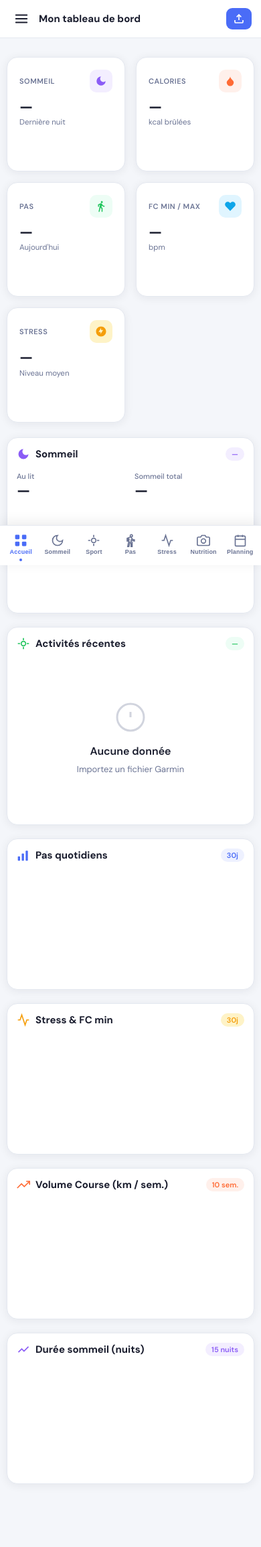
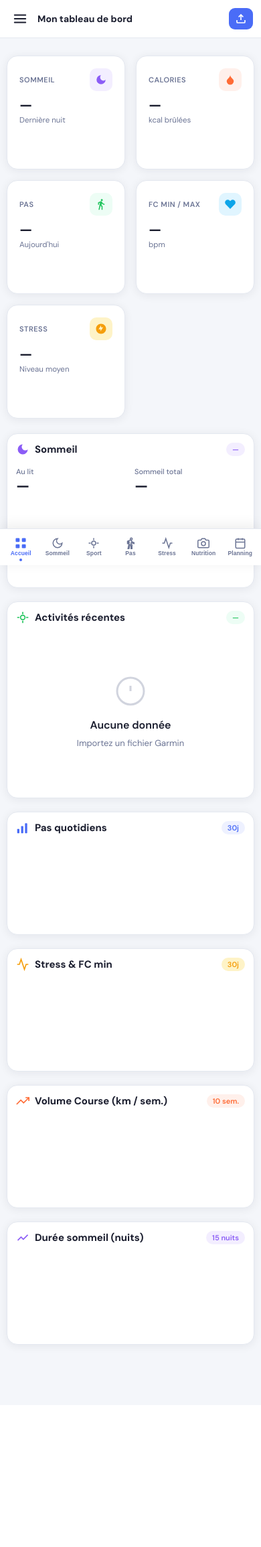
Before and after one commit to Boostmybrain/garmin-dashboard, a Flask app: page / in a window 390 px wide. Shown: the whole page at 67% size. After the commit the page ends 2018 px from the top, so only its background shows below. Run offline with Flask 3, Linux system fonts and the light colour scheme; a map, chart or similar area stays blank; some libraries are stand-ins or nearby versions.

Commit message:
Fix: mobile responsiveness pass
- !important on chart height overrides (inline style was winning)
- Bottom nav 7 items: smaller icons/text/padding
- Sleep stat-boxes-3col class: 3col->2col at 768px
- Sport stat boxes: 2 col at 768px
- grid2 collapses at 768px (was 1000px)
- act-stats: hide 4th+ stat on 480px
- Smaller chart heights at 480px

Co-Authored-By: Claude Sonnet 4.6 <noreply@anthropic.com>

```diff
--- a/static/style.css
+++ b/static/style.css
@@ -178,6 +178,7 @@ body{font-family:'DM Sans',sans-serif;background:var(--bg);color:var(--text);dis
 
 /* ── STAT BOXES ── */
 .stat-boxes{display:grid;grid-template-columns:repeat(4,1fr);gap:14px;margin-bottom:20px}
+.stat-boxes-3col{grid-template-columns:repeat(3,1fr)}
 .sp-stat-boxes{grid-template-columns:repeat(3,1fr)}
 .stat-box{background:var(--surface);border-radius:var(--r);border:1px solid var(--border);padding:16px;text-align:center;box-shadow:var(--sh)}
 .stat-box-val{font-size:22px;font-weight:700;margin-bottom:4px}
@@ -260,14 +261,14 @@ body{font-family:'DM Sans',sans-serif;background:var(--bg);color:var(--text);dis
   box-shadow:0 -4px 20px rgba(0,0,0,.08);
 }
 .bnav-item{
-  display:flex;flex-direction:column;align-items:center;justify-content:center;gap:3px;
-  flex:1;padding:6px 2px;border:none;background:none;
-  color:var(--text2);cursor:pointer;font-size:9.5px;font-weight:600;letter-spacing:.2px;
-  border-radius:12px;transition:color .15s,background .15s;
-  -webkit-tap-highlight-color:transparent;min-height:52px;
+  display:flex;flex-direction:column;align-items:center;justify-content:center;gap:2px;
+  flex:1;padding:5px 1px;border:none;background:none;
+  color:var(--text2);cursor:pointer;font-size:9px;font-weight:600;letter-spacing:.1px;
+  border-radius:10px;transition:color .15s,background .15s;
+  -webkit-tap-highlight-color:transparent;min-height:48px;
 }
-.bnav-item svg{width:20px;height:20px;flex-shrink:0;transition:transform .15s}
-.bnav-item span{font-size:9px;line-height:1}
+.bnav-item svg{width:18px;height:18px;flex-shrink:0;transition:transform .15s}
+.bnav-item span{font-size:8.5px;line-height:1}
 .bnav-item.active{color:var(--blue)}
 .bnav-item.active svg{transform:scale(1.12)}
 .bnav-item:active{background:var(--surface2)}
@@ -304,30 +305,32 @@ button,-webkit-tap-highlight-color:transparent;
   /* Bottom nav visible */
   .bottom-nav{display:flex}
   /* Topbar compacte */
-  .topbar{padding:10px 14px;gap:8px}
+  .topbar{padding:10px 12px;gap:6px}
   .topbar-left p{display:none}
-  .topbar-left h1{font-size:17px}
-  .topbar-right{gap:6px}
+  .topbar-left h1{font-size:16px}
+  .topbar-right{gap:5px;flex-shrink:0}
   /* Période réduite */
-  .period-btn{padding:5px 9px;font-size:11px}
+  .period-btn{padding:5px 8px;font-size:11px}
   /* Import : icône seule */
-  .import-btn{padding:8px 11px;font-size:12px;border-radius:9px}
+  .import-btn{padding:8px 10px;font-size:12px;border-radius:9px}
   .import-btn .import-label{display:none}
   /* Contenu : padding bas pour bottom nav */
-  .content{padding:14px 14px calc(74px + env(safe-area-inset-bottom,8px))}
+  .content{padding:14px 12px calc(70px + env(safe-area-inset-bottom,8px))}
   /* KPI 2 colonnes */
   .kpi-row{grid-template-columns:repeat(2,1fr)}
-  .kpi-value{font-size:22px}
+  .kpi-value{font-size:21px}
   /* Records 3 colonnes */
   .records-grid{grid-template-columns:repeat(3,1fr)}
   /* Score card empilée */
   .score-card{flex-direction:column;align-items:flex-start;gap:14px}
   .dash-top-row{gap:12px;margin-bottom:16px}
-  /* Charts moins hauts */
-  .panel [style*="height:160px"]{height:130px}
-  .panel-full [style*="height:180px"]{height:150px}
-  .panel-full [style*="height:200px"]{height:160px}
-  .panel-full [style*="height:220px"]{height:170px}
+  /* Charts moins hauts — !important pour override les styles inline */
+  .panel [style*="height:160px"]{height:130px!important}
+  .panel [style*="height:140px"]{height:120px!important}
+  .panel-full [style*="height:180px"]{height:140px!important}
+  .panel-full [style*="height:200px"]{height:155px!important}
+  .panel-full [style*="height:220px"]{height:165px!important}
+  .panel-full [style*="height:260px"]{height:200px!important}
   /* Modal bottom-sheet */
   .overlay{align-items:flex-end}
   .modal{border-radius:20px 20px 0 0;width:100%;max-width:100%;
@@ -335,20 +338,40 @@ button,-webkit-tap-highlight-color:transparent;
     padding-bottom:calc(24px + env(safe-area-inset-bottom,0))}
   /* Sleep stats 2 col */
   .sleep-stats{grid-template-columns:1fr 1fr}
+  /* Stat boxes sommeil : 2 col sur mobile */
+  .stat-boxes-3col{grid-template-columns:repeat(2,1fr)}
   /* Panels */
-  .panel{padding:14px}
-  .panel-full{padding:14px}
+  .panel{padding:13px}
+  .panel-full{padding:13px}
   /* Act list max-height réduit */
-  .act-list{max-height:400px}
+  .act-list{max-height:380px}
+  /* Act stats : moins de colonnes */
+  .act-stats{gap:6px}
+  .act-stat .v{font-size:12px}
+  /* Stat boxes sport */
+  .sp-stat-boxes{grid-template-columns:1fr 1fr!important}
+  /* Grid 2 → 1 col plus tôt */
+  .grid2{grid-template-columns:1fr}
+  /* Training load legend : wrap + no auto margin */
+  .tl-info-btn{margin-left:0;margin-top:4px}
 }
 @media(max-width:480px){
   .kpi-row{grid-template-columns:repeat(2,1fr)}
   .records-grid{grid-template-columns:repeat(2,1fr)}
-  .stat-boxes{grid-template-columns:repeat(2,1fr)}
+  .stat-boxes{grid-template-columns:repeat(2,1fr)!important}
   .comparison-grid{grid-template-columns:1fr 1fr}
-  .topbar-left h1{font-size:15px}
+  .topbar-left h1{font-size:14px}
   .period-selector{display:none}
-  .content{padding:12px 10px calc(74px + env(safe-area-inset-bottom,8px))}
+  .content{padding:10px 10px calc(70px + env(safe-area-inset-bottom,8px))}
+  /* Act stats 2 items visibles max */
+  .act-stats .act-stat:nth-child(n+4){display:none}
+  /* Charts encore plus petits */
+  .panel [style*="height:160px"]{height:120px!important}
+  .panel [style*="height:140px"]{height:110px!important}
+  .panel-full [style*="height:180px"]{height:130px!important}
+  .panel-full [style*="height:200px"]{height:140px!important}
+  .panel-full [style*="height:220px"]{height:150px!important}
+  .panel-full [style*="height:260px"]{height:180px!important}
 }
 
 /* ══════════════════════════════════════
--- a/templates/index.html
+++ b/templates/index.html
@@ -279,7 +279,7 @@
 
     <!-- ══════════════ SOMMEIL ══════════════ -->
     <div class="view" id="view-sleep">
-      <div class="stat-boxes" style="grid-template-columns:repeat(3,1fr)">
+      <div class="stat-boxes stat-boxes-3col">
         <div class="stat-box"><div class="stat-box-val" id="sl_avgTotal">—</div><div class="stat-box-lbl">Moy. total</div></div>
         <div class="stat-box"><div class="stat-box-val" id="sl_avgDeep">—</div><div class="stat-box-lbl">Moy. profond</div></div>
         <div class="stat-box"><div class="stat-box-val" id="sl_avgRem">—</div><div class="stat-box-lbl">Moy. REM</div></div>
```
